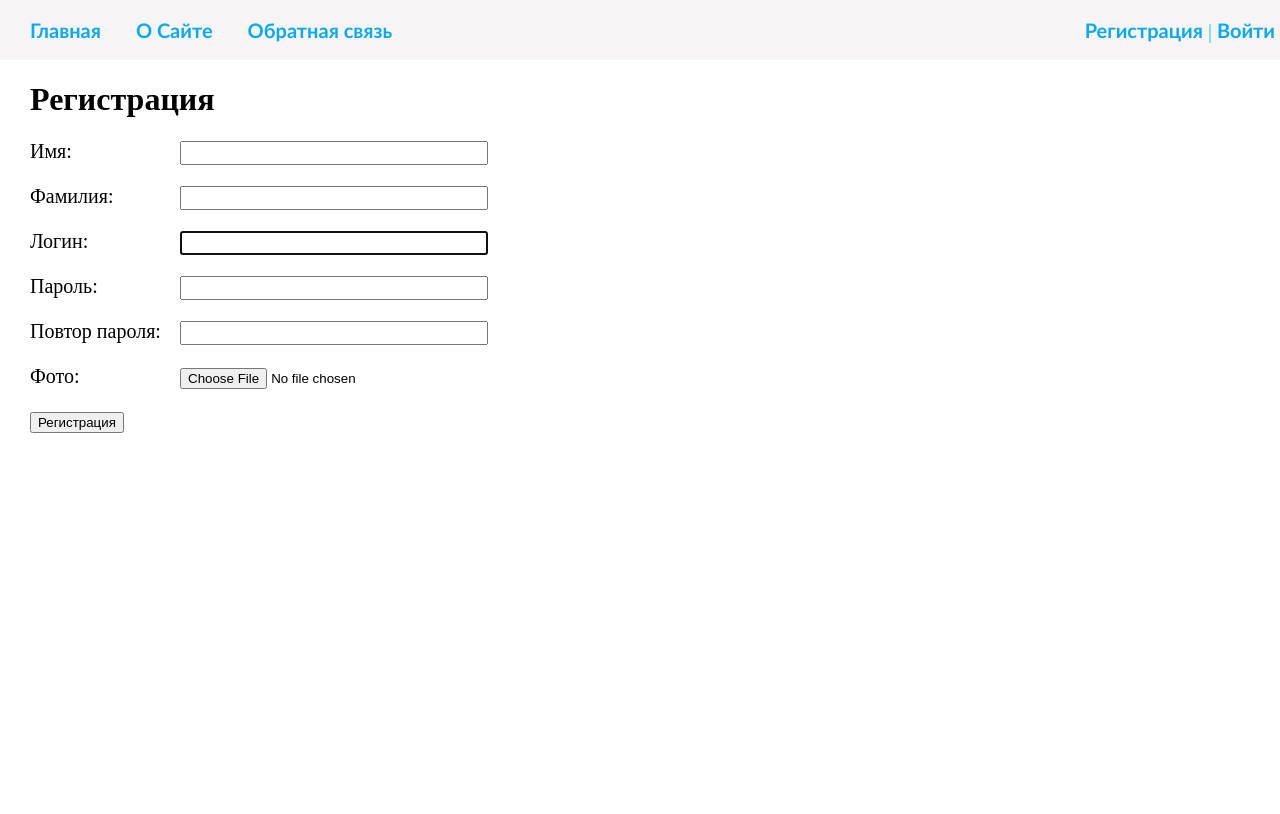
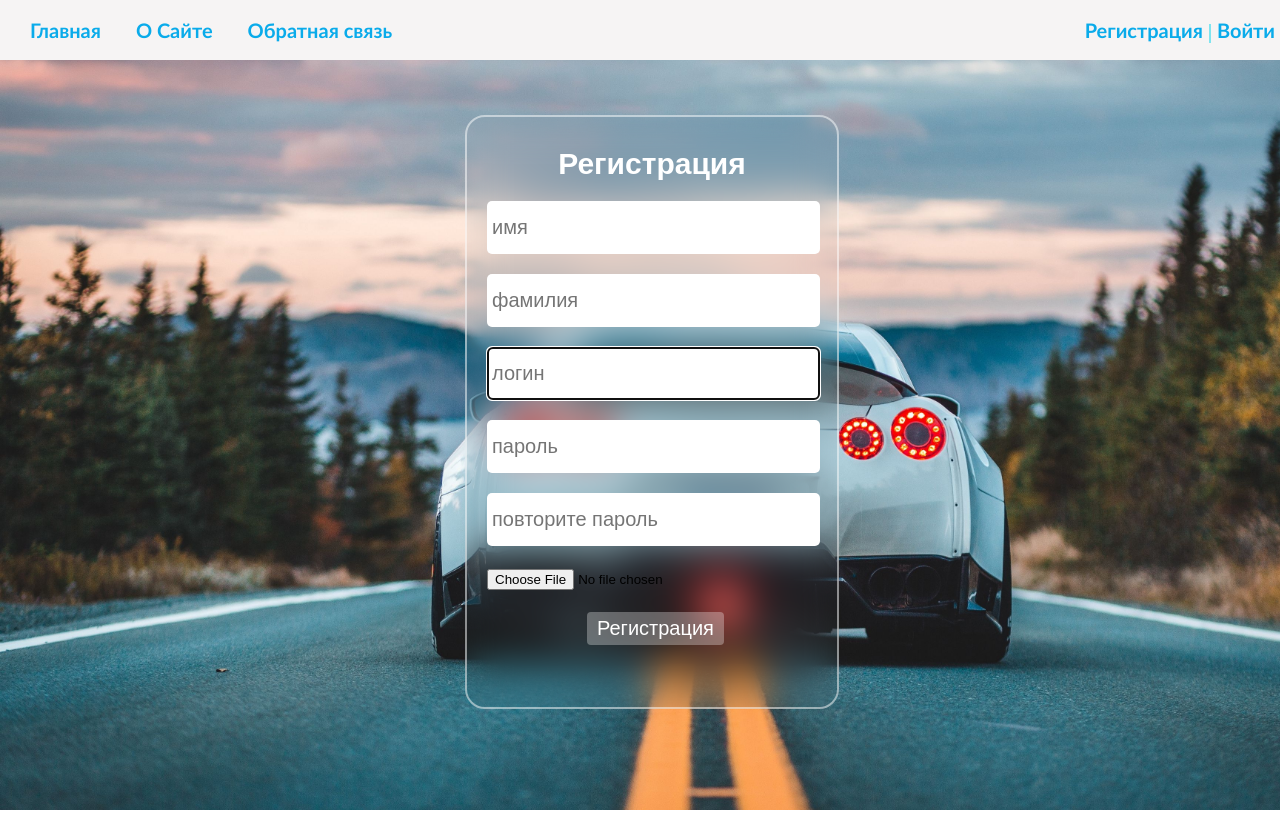
Before and after one commit to RedRim/cars-app, a Django app: page /register/ in a window 1280 px wide. Before the commit the page ends 433 px from the top, so only its background shows below. Run offline with Django 4.2, Linux system fonts and the light colour scheme.

Commit message:
design login and register

```diff
--- a/cars/forms.py
+++ b/cars/forms.py
@@ -27,11 +27,11 @@ class AddPostForm(forms.ModelForm):
         return title
 
 class RegisterUserForm(UserCreationForm):
-    first_name = forms.CharField(label='Имя', widget=forms.TextInput(attrs={'class': 'form-input'}))
-    last_name = forms.CharField(label='Фамилия', widget=forms.TextInput(attrs={'class': 'form-input'}))
-    username = forms.CharField(label='Логин', widget=forms.TextInput(attrs={'class': 'form-input'}))
-    password1 = forms.CharField(label='Пароль', widget=forms.PasswordInput(attrs={'class': 'form-input'}))
-    password2 = forms.CharField(label='Повтор пароля', widget=forms.PasswordInput(attrs={'class': 'form-input'}))
+    first_name = forms.CharField(label='Имя', widget=forms.TextInput(attrs={'class': 'form-input', 'placeholder': 'имя'}))
+    last_name = forms.CharField(label='Фамилия', widget=forms.TextInput(attrs={'class': 'form-input', 'placeholder': 'фамилия'}))
+    username = forms.CharField(label='Логин', widget=forms.TextInput(attrs={'class': 'form-input', 'placeholder': 'логин'}))
+    password1 = forms.CharField(label='Пароль', widget=forms.PasswordInput(attrs={'class': 'form-input', 'placeholder': 'пароль'}))
+    password2 = forms.CharField(label='Повтор пароля', widget=forms.PasswordInput(attrs={'class': 'form-input', 'placeholder': 'повторите пароль'}))
     photo = forms.ImageField(label='Фото', required=False)
 
     class Meta:
@@ -58,8 +58,8 @@ class EditProfileForm(forms.ModelForm):
 
 
 class LoginUserForm(AuthenticationForm):
-    username = forms.CharField(label='Логин', widget=forms.TextInput(attrs={'class': 'form-input'}))
-    password = forms.CharField(label='Пароль', widget=forms.PasswordInput(attrs={'class': 'form-input'}))
+    username = forms.CharField(label='Логин', widget=forms.TextInput(attrs={'class': 'form-input', 'placeholder': 'логин'}))
+    password = forms.CharField(label='Пароль', widget=forms.PasswordInput(attrs={'class': 'form-input', 'placeholder': 'пароль'}))
 
 class FeedbackMessageForm(forms.ModelForm):
     class Meta:
--- a/cars/static/cars/css/styles.css
+++ b/cars/static/cars/css/styles.css
@@ -1,7 +1,6 @@
-html, body {
+body {
 	margin: 0;
 	overflow-x: hidden;
-	display: block;
 }
 
 header {
@@ -200,7 +199,6 @@ ul.mainmenu li a:hover {
 	text-decoration: none;
 }
 
-
 img {width: 300px; height: auto;}
 
 img.img_article_left {
@@ -225,7 +223,6 @@ img.img_article_right {
 	overflow: hidden;
 }
 
-
 img.user-photo {
 	border-radius: 100%;
 	margin: 5px 10px 0 0;
@@ -244,264 +241,121 @@ a:hover {
 	text-decoration: none;
 }
 
-
-
-p.link-read-post {
-	text-align: right;
-}
-p.link-read-post a {
-	padding: 10px;
-	min-width: 100px;
-	color: #ff0000;
-	text-decoration: none;
-}
-div.article-panel p.first {
-    margin: 0;
-    float: left;
-}
-div.article-panel p.last {
-    margin: 0;
-    float: right;
-}
-ul.list-articles {
-	list-style: none;
-	margin: 0;
-	padding: 0;
-}
-ul.list-articles li {
-	border-bottom: 1px solid #ccc;
+main {
+	margin: -50px 0 0 -30px;
+	overflow-x: hidden;
+	overflow-y: hidden;
+	background: url(/media/photos/background/gtr.jpg);
+	background-size: cover;
+	background-repeat: no-repeat;
+	height: 100vh;
+	display: flex;
 }
 
-.content {
-	padding: 40px 20px 20px 40px;
-	width: 100%;
-	box-sizing: border-box;
+.login_block {
+	border-radius: 20px;
+	width: 330px;
+    height: 330px;
+    position: absolute;
+    top: 50%;
+    left: 50%;
+    margin: -125px 0 0 -175px;
+	background: transparent;
+	border: 2px solid rgba(255, 255, 255, .5);
+	backdrop-filter: blur(20px);
+	padding: 20px;
 }
 
+.register_block {
+	border-radius: 20px;
+	width: 330px;
+    height: 550px;
+    position: absolute;
+    top: 30%;
+    left: 50%;
+    margin: -125px 0 0 -175px;
+	background: transparent;
+	border: 2px solid rgba(255, 255, 255, .5);
+	backdrop-filter: blur(20px);
+	padding: 20px;
+}
 
-
-
-
-
-.panelitems {
+.form_error {
+	list-style: none;
 	text-align: center;
-}
-ul.langitem {
-	list-style: none;
-	display: inline-block;
-	margin: 30px;
+	font-family: sans-serif;
+	font-size: 16px;
+	font-weight: bold;
+	width: 100%;
+	margin: 0 0 0 -20px;
 	padding: 0;
-	max-width: 300px
-}
-ul.langitem li {
-	margin: 10px 0 0 0;
+	color: #ffffff;
 	width: 100%;
 }
-ul.langitem li.image {
-	margin: 0;
+
+.head_form {
 	text-align: center;
-	width: 100%;
-	height: 250px;
-	overflow: hidden;
+	font-family: sans-serif;
+	font-size: 30px;
+	font-weight: bold;
+	color: #ffffff;
+	margin: 10px;
 }
-ul.langitem li.descr {
-	color: #777;
-	height: 170px;
-	overflow: hidden;
-}
-ul.langitem li a {
-	color: #fdc073;
-	text-decoration: none;
+
+.form-input {
+	background-color: #ffffff;
+	border-radius: 5px;
+	height: 45px;
+	width: 323px;
+	line-height: 16px;
+	border: 3px solid rgba(255, 255, 255, .5);
 	font-size: 20px;
 }
-ul.langitem li a:hover {
-	color: #FDA83D;
+
+.login_btn {
+	margin: 2px 130px;
+	padding: 5px 10px;
+	border: none;
+	background-color: rgba(255, 255, 255, .3);
+	color: #fff;
+	border-radius: 4px;
+	cursor: pointer;
 }
-div.button {
-	background: #3F4137;
-	max-width: 200px;
-	margin: 0 auto;
-	padding: 5px 20px 5px 20px;
-	border-radius: 10px;
+
+.login_btn:hover {
+	margin: 0 128px;
+	padding: 7px 12px;
+	border: none;
+	background-color: rgba(255, 255, 255, .3);
+	color: #fff;
+	border-radius: 4px;
+	cursor: pointer;
+}
+
+.login_btn span {
 	font-size: 20px;
 }
-.table-content {
-	width: 100%;
-	min-height: 100%;
-	height: 100%;
+
+.register_btn {
+	margin: 2px 100px;
+	padding: 5px 10px;
+	border: none;
+	background-color: rgba(255, 255, 255, .3);
+	color: #fff;
+	border-radius: 4px;
+	cursor: pointer;
 }
 
+.register_btn:hover {
+	margin: 0 98px;
+	padding: 7px 12px;
+	border: none;
+	background-color: rgba(255, 255, 255, .3);
+	color: #fff;
+	border-radius: 4px;
+	cursor: pointer;
+}
 
-
-
-
-ul.breadcrumbs {
-	margin: 0;
-	padding: 0;
-	list-style: none;
+.register_btn span {
 	font-size: 20px;
-	font-family: Sans-serif, Arial, Tahoma;
 }
-ul.breadcrumbs li {
-	display: inline-block;
-}
-ul.breadcrumbs li a {
-	color: #0059b2;
-	text-decoration: none;
-}
-ul.breadcrumbs li a:hover { color: #CC0000; }
-ul.breadcrumbs li:after{
-	padding: 0 10px 0 10px;
-	content: "\2192";
-}
-ul.breadcrumbs li.last:after {content: "";}
-ul.control {
-	margin: 0;
-	padding: 60px 0 0 0;
-	list-style: none;
-	font-family: Sans-serif, Arial, Tahoma;
-	font-size: 18px;
-	width: 100%;
-}
-ul.control li {	float: left; padding: 0 0 0 10px;}
-ul.control li.first:before {content: "\2190"; padding: 0 10px 0 0;}
-ul.control li.last {float: right; padding: 0 40px 0 0;}
-ul.control li.last:after {content: "\2192"; padding: 0 0 0 10px;}
-ul.control li a { color: #0059b2; text-decoration: none; }
-ul.control li a:hover { color: #CC0000; }
-ul.content-table {
-	margin: 0;
-	padding: 60px 0 0 30px;
-	list-style: none;
-	font-family: Sans-serif, Arial, Tahoma;
-	font-size: 28px;
-}
-ul.content-table li {
-	margin: 0 0 40px 0;
-}
-ul.content-table li a {
-	color: #BB5715;
-	text-decoration: none;
-}
-ul.content-table li a:hover {color: #F0711C;}
-ul.lang-list {
-	list-style: none;
-	margin: 0;
-	padding: 14px 0 0 0;
-	background: #3F4137;
-	width: 100%;
-	height: 50px;
-	border-top: 1px solid #959A82;
-	box-sizing: border-box;
-	font-size: 18px;
-	font-family: Sans-serif, Arial, Tahoma;
-}
-ul.lang-list li {
-	display: inline-block;
-	margin-left: 40px;
-}
-ul.lang-list li.selected {color: #fdc073; border-bottom: 1px solid #fdc073;}
-ul.lang-list li a {
-	color: #eee;
-	text-decoration: none;
-}
-ul.lang-list li a:hover {color: #fdc073;}
-.topic-subject .topic-line {
-	border-bottom: 1px solid #CC0000;
-	margin-top: -16px;
-}
-.topic-subject .topic-text {
-	display: inline-block;
-	font-size: 28px;
-	color: #777;
-	padding: 0 10px 0 10px;
-	margin-left: 30px;
-	background: #fff;
-	font-family: Sans-serif, Arial, Tahoma;
-}
-.list-topic {
-	margin: 40px 0 60px 0;
-	font-family: Sans-serif, Arial, Tahoma;
-}
-.list-topic p {
-	margin: 0;
-	font-size: 28px;
-}
-.list-topic ol {
-	columns: 2;
-	-webkit-columns: 2;
-	column-gap: 40px;
-}
-.list-topic ol li {
-	display: list-item;
-	margin: 10px 10px 0 0px;
-	padding: 0 0 0 10px;
-}
-.list-topic ol li a {
-	color: #0059b2;
-	text-decoration: none;
-}
-.list-topic ol li a:hover {color: #CC0000;}
-.highlight {
-	max-width: 350px;
-	padding: 0 10px 0 10px;
-	margin: 0;
-	overflow: auto;
-	overflow-y: hidden;
-	background: #f0f0f0;
-}
-.highlight p { margin: 0; }
-.highlight .block {
-	width: 100%;
-	margin: 0;
-}
-.highlight .block p { margin: 0; }
-.quote {
-	background: url('../images/blockquote.png') no-repeat 0 10px;
-	padding: 5px 5px 5px 70px;
-	font-family: Sans-serif, Arial, Tahoma;
-	font-style: italic;
-}
-#footer {
-	box-sizing: border-box;
-	background: #3F4137;
-	padding: 5px;
-	color: #aaa;
-	font-size: 14px;
-	font-family: Verdana, Geneva, Arial, Helvetica;
-	text-align: left;
-	overflow: hidden;
-}
-#footer a {
-	text-decoration: underline;
-	color: #aaa;
-}
-.form-input {
-    width: 300px;
-    font-size: 16px;
-}
-.form-label {
-    display: inline-block;
-    min-width: 150px;
-    vertical-align: top;
-}
-.form-error ul {
-    list-style: none;
-    padding: 0;
-    color: #CC0000;
-}
-.form-button {
-    min-width: 200px;
-    font-size: 16px;
-}
-img {max-width: 600px; height: auto;}
-img.img-article-left {
-	max-width: 300px;
-	height: auto;
-	float: left;
-	padding: 0 10px 10px 0;
-}
-img.img-article-left.thumb {
-	max-width: 150px;
-	height: auto;
-}
--- a/cars/templates/cars/register.html
+++ b/cars/templates/cars/register.html
@@ -1,17 +1,19 @@
 {% extends 'cars/base.html' %}
 
 {% block content %}
-<h1>{{title}}</h1>
-
-<form method="post">
-    {% csrf_token %}
-
-    {% for f in form %}
-        <p><label class="form-label" for="{{ f.id_label }}">{{ f.label}}: </label>{{ f }}</p>
-        <div class="form-errors">{{ f.errors }}</div>
-    {% endfor %}
-
-    <button type="submit">Регистрация</button>
-</form>
-
+<main>
+    <div class="register_block">
+        <form method="post">
+            {% csrf_token %}
+            <p class="head_form">Регистрация</p>
+            {% for f in form %}
+                <p><label class="form_label" for="{{ f.id_for_label }}"></label></p>
+                <p>{{ f }}</p>
+                <div class="form_error">{{ f.errors }}</div>
+            {% endfor %}
+            <button class="register_btn" type="submit"><span>Регистрация</span></button>
+            <div class="form_error">{{ form.non_field_errors }}</div>
+        </form>
+    </div>
+</main>
 {% endblock %}
```
Also changed, not shown: cars/templates/cars/login.html (+15 -13 lines), db.sqlite3, media/photos/background/R8.jpg (added), media/photos/background/gtr.jpg (added), 1 other file.
